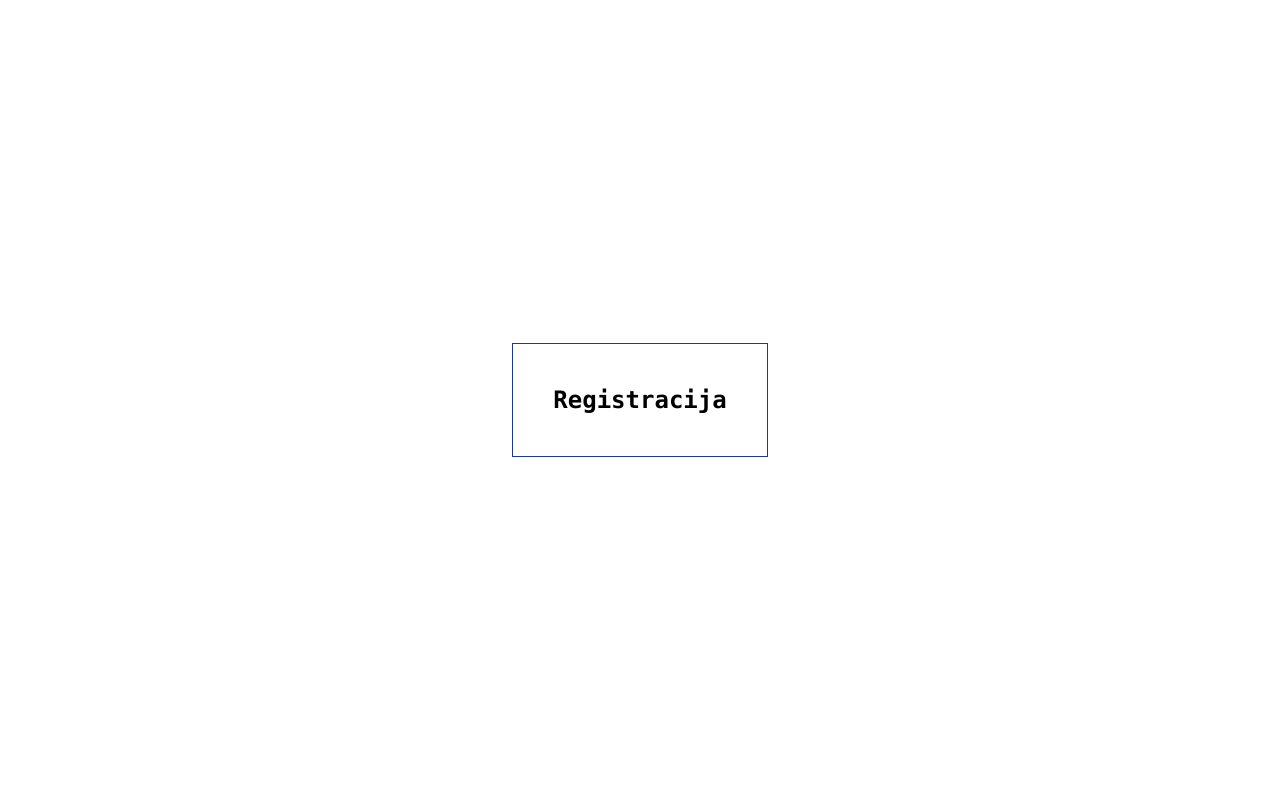
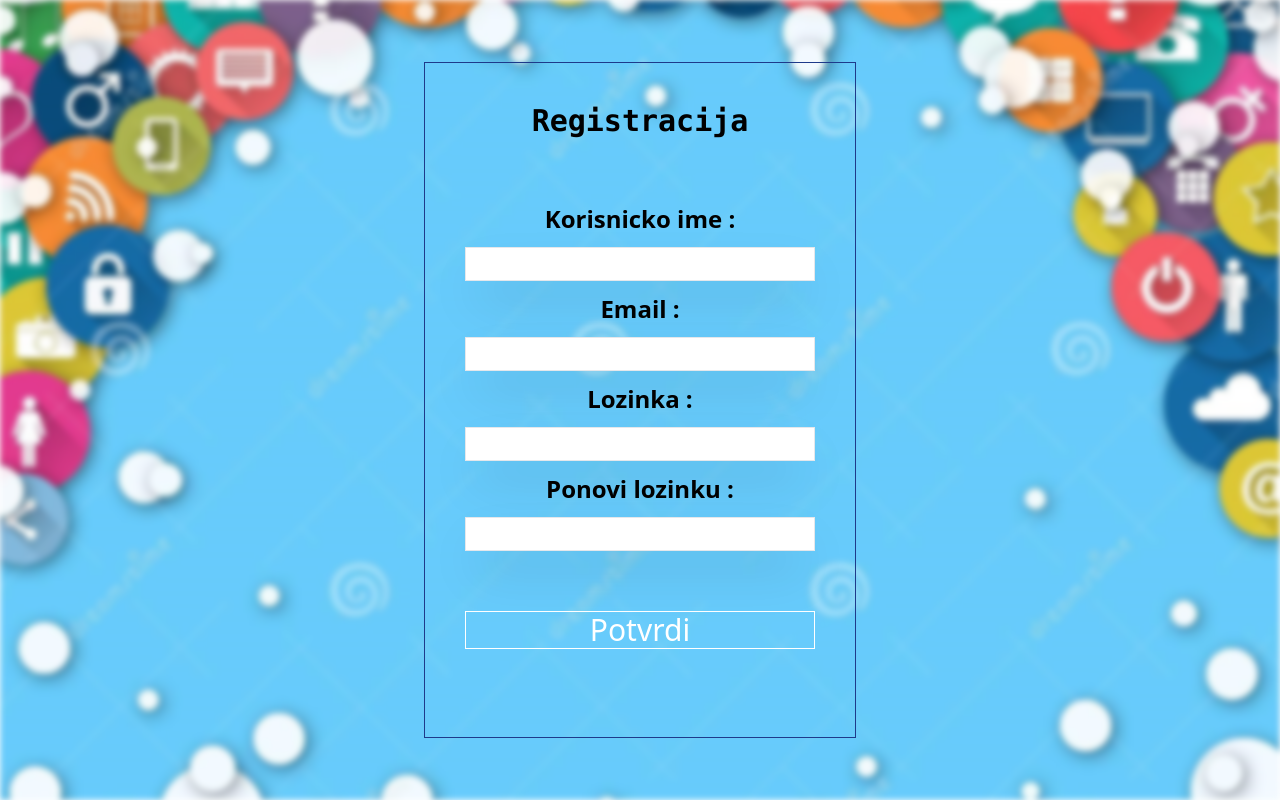
Before and after one commit to andjelijaa/XML-projekat, a React (Create React App) app in the folder frontend/: page /registracija in a window 1280 px wide. Built offline with nearby package versions, Linux system fonts and the light colour scheme.

Commit message:
register form done

```diff
--- a/frontend/src/components/register/register.js
+++ b/frontend/src/components/register/register.js
@@ -1,10 +1,18 @@
 function registracija(){
     return(
-        <main>
-            <form className="flex w-screen h-screen justify-center items-center ">
-                <div className="border border-blue-900 shadown-2xl p-10">
-                    <h1 className="font-mono font-bold text-2xl">Registracija</h1>
-                </div>
+        <main className="flex w-screen h-screen justify-center items-center">
+            <div className="background w-screen h-screen"></div>
+            <form className="text-2xl font-bold flex flex-col border border-blue-900 shadown-2xl p-10 text-center">
+                    <h1 className="font-mono text-3xl mb-16">Registracija</h1>
+                    <label for="username">Korisnicko ime : </label>
+                    <input className="border border-12 shadow-2xl my-3" name="username" type="text"></input>
+                    <label for="username">Email : </label>
+                    <input className="border border-12 shadow-2xl my-3" name="username" type="text"></input>
+                    <label for="username">Lozinka : </label>
+                    <input className="border border-12 shadow-2xl my-3" name="username" type="text"></input>
+                    <label for="username">Ponovi lozinku : </label>
+                    <input className="border border-12 shadow-2xl my-3" name="username" type="text"></input>
+                    <button className="border border-12 border-white text-white my-12 text-3xl" type="submit">Potvrdi</button>
              </form>
         </main>
     )
--- a/frontend/src/index.css
+++ b/frontend/src/index.css
@@ -1 +1,10 @@
 @import url("https://unpkg.com/tailwindcss@^2/dist/tailwind.min.css");
+
+.background{
+    position: absolute;
+    background-image: url("./components/register/background.jpg");
+    background-size: cover;
+    background-position: center center;
+    filter: blur(3px);
+    z-index: -2;
+}
```
Also changed, not shown: frontend/src/components/register/background.jpg (added).
